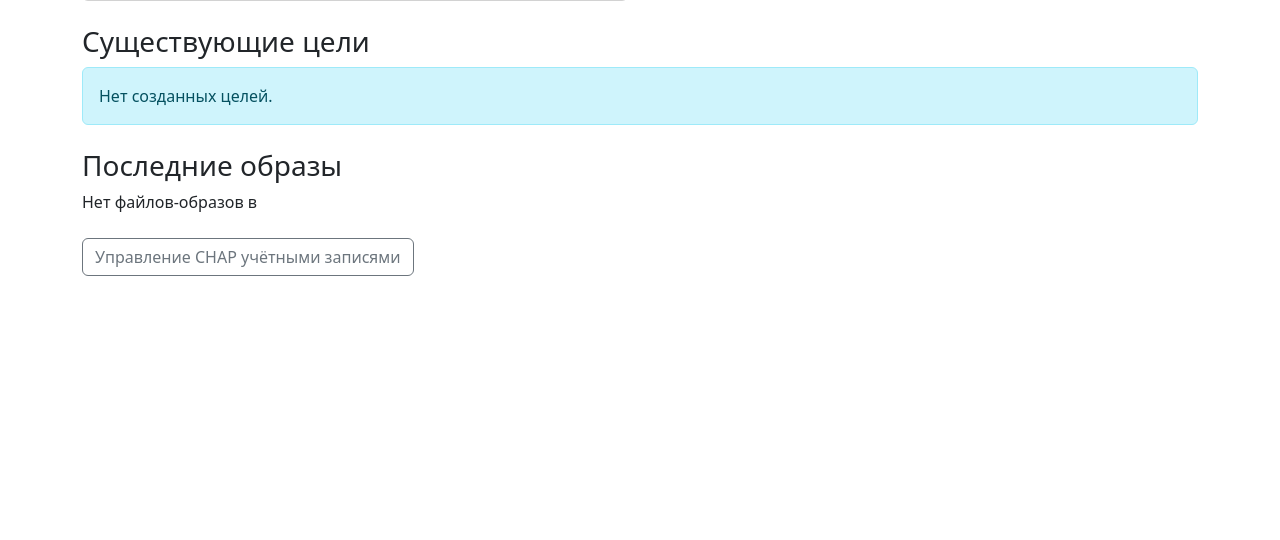
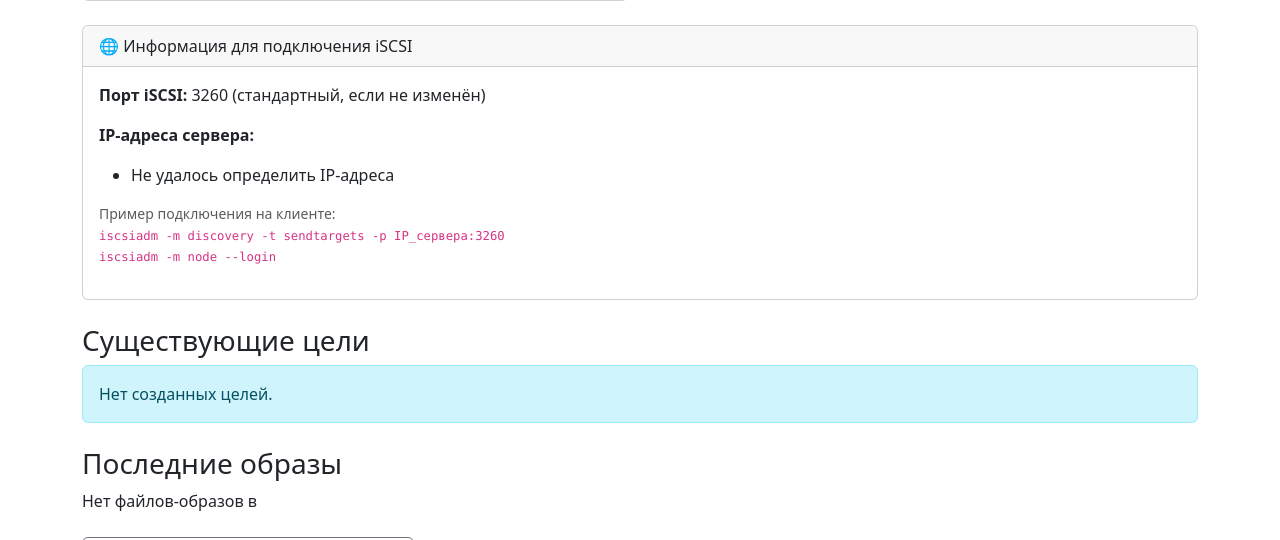
Before and after one commit to mydubrovin-dev/iscsi-webui, a Flask app: template templates/index.html in a window 1280 px wide. Shown: the part 341-881 px from the top of the page. Before the commit the page ends 617 px from the top, so only its background shows below. Run offline with Flask 3, Linux system fonts and the light colour scheme; the template is opened without the code that fills it, so the values that code supplies are empty.

Commit message:
major updates and error correction

```diff
--- a/app.py
+++ b/app.py
@@ -3,6 +3,7 @@ import os
 import subprocess
 import re
 import shutil
+import socket
 from pathlib import Path
 from urllib.parse import unquote
 
@@ -27,6 +28,16 @@ def load_user(user_id):
     if user_id == Config.ADMIN_USERNAME:
         return User(user_id)
     return None
+
+def get_server_ips():
+    """Возвращает список всех IPv4-адресов сервера (кроме localhost)"""
+    try:
+        result = subprocess.run(['hostname', '-I'], capture_output=True, text=True, check=True)
+        ips = result.stdout.strip().split()
+        # отфильтруем localhost (127.0.0.1) если он попал
+        return [ip for ip in ips if not ip.startswith('127.')]
+    except:
+        return []
 
 # ------------------- Утилиты для работы с tgt-admin -------------------
 def run_tgtadmin(args, check=True):
@@ -203,11 +214,17 @@ def run_tgtadm(args, check=True):
 def get_all_chap_accounts():
     out, _, _ = run_tgtadm(['--lld', 'iscsi', '--op', 'show', '--mode', 'account'])
     accounts = []
-    for line in out.splitlines():
+    lines = out.splitlines()
+    for line in lines:
         line = line.strip()
-        if line.startswith('Account:'):
-            acc = line.split(':', 1)[1].strip()
-            accounts.append(acc)
+        if line and not line.startswith('Account list:'):
+            # Убираем возможные префиксы "Account:" если есть
+            if line.startswith('Account:'):
+                acc = line.split(':', 1)[1].strip()
+            else:
+                acc = line
+            if acc:
+                accounts.append(acc)
     return accounts
 
 def add_chap_account(user, password):
@@ -221,13 +238,13 @@ def delete_chap_account(user):
     return rc == 0, stderr
 
 def bind_chap_to_target(tid, user):
-    _, stderr, rc = run_tgtadm(['--lld', 'iscsi', '--op', 'bind', '--mode', 'target',
-                                f'--tid={tid}', '--account', user])
+    _, stderr, rc = run_tgtadm(['--lld', 'iscsi', '--op', 'bind', '--mode', 'account',
+                                f'--tid={tid}', '--user', user])
     return rc == 0, stderr
 
 def unbind_chap_from_target(tid, user):
-    _, stderr, rc = run_tgtadm(['--lld', 'iscsi', '--op', 'unbind', '--mode', 'target',
-                                f'--tid={tid}', '--account', user])
+    _, stderr, rc = run_tgtadm(['--lld', 'iscsi', '--op', 'unbind', '--mode', 'account',
+                                f'--tid={tid}', '--user', user])
     return rc == 0, stderr
 
 # ------------------- Работа с файлами-образами -------------------
@@ -305,7 +322,8 @@ def index():
     targets = parse_targets()
     disk_usage = get_disk_usage()
     images = get_images_info()
-    return render_template('index.html', targets=targets, disk_usage=disk_usage, images=images)
+    server_ips = get_server_ips()   # <-- добавить
+    return render_template('index.html', targets=targets, disk_usage=disk_usage, images=images, server_ips=server_ips)
 
 @app.route('/target/<tid>')
 @login_required
@@ -317,6 +335,7 @@ def target_detail(tid):
         return redirect(url_for('index'))
     images = get_images_info()
     all_chap_accounts = get_all_chap_accounts()
+    #app.logger.error(f"CHAP accounts: {all_chap_accounts}")  # отладка
     return render_template('target_detail.html', target=target, images=images, all_chap_accounts=all_chap_accounts)
 
 @app.route('/add_target', methods=['POST'])
--- a/templates/index.html
+++ b/templates/index.html
@@ -50,6 +50,23 @@
         </div>
     </div>
 </div>
+<div class="card mb-4">
+    <div class="card-header">🌐 Информация для подключения iSCSI</div>
+    <div class="card-body">
+        <p><strong>Порт iSCSI:</strong> 3260 (стандартный, если не изменён)</p>
+        <p><strong>IP-адреса сервера:</strong></p>
+        <ul>
+            {% for ip in server_ips %}
+                <li><code>{{ ip }}</code></li>
+            {% else %}
+                <li>Не удалось определить IP-адреса</li>
+            {% endfor %}
+        </ul>
+        <p class="text-muted small">Пример подключения на клиенте:<br>
+        <code>iscsiadm -m discovery -t sendtargets -p {{ server_ips[0] if server_ips else 'IP_сервера' }}:3260</code><br>
+        <code>iscsiadm -m node --login</code></p>
+    </div>
+</div>
 
 <h3>Существующие цели</h3>
 {% if targets %}
```
